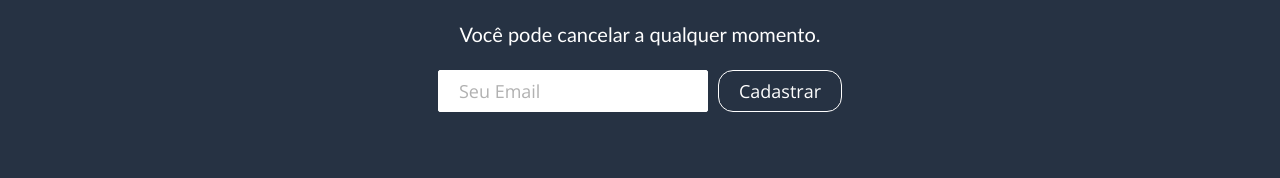
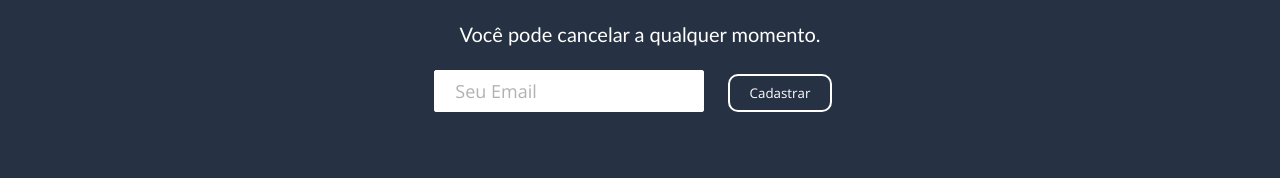
Before and after one commit to Projetos-Fiap/React-Sprint4, a React (Create React App) app: page /login in a window 1280 px wide. Shown: the part 977-1155 px from the top of the page. Built offline with nearby package versions, Linux system fonts and the light colour scheme.

Commit message:
criando botão com styled-components

```diff
--- a/package.json
+++ b/package.json
@@ -12,6 +12,7 @@
     "react-icons": "^4.11.0",
     "react-router-dom": "^6.15.0",
     "react-scripts": "5.0.1",
+    "styled-components": "^6.0.7",
     "web-vitals": "^2.1.4"
   },
   "scripts": {
--- a/src/components/Button/Button.css
+++ /dev/null
@@ -1,43 +0,0 @@
-:root {
-    --primary: #fff;
-  }
-
-  .btn {
-    padding: 8px 20px;
-    border-radius: 15px;
-    outline: none;
-    border: none;
-    cursor: pointer;
-  }
-
-  .btn--primary {
-    background-color: #263243;
-    color: #ffffff;
-    border: 1px solid primary;
-  }
-
-  .btn--outline {
-    background-color: transparent;
-    color: #fff;
-    padding: 8px 20px;
-    border: 1px solid var(--primary);
-    transition: all 0.3s ease-out;
-  }
-
-  .btn--medium {
-    padding: 8px 20px;
-    font-size: 18px;
-  }
-
-  .btn--large {
-    padding: 12px 26px;
-    font-size: 22px;
-  }
-
-  .btn--large:hover,
-  .btn--medium:hover {
-    transition: all 0.3s ease-out;
-    background: #17cf97;
-    color: #242424;
-    transition: 250ms;
-  }
--- a/src/components/Button/Button.js
+++ b/src/components/Button/Button.js
@@ -1,30 +1,19 @@
-import React from 'react';
-import './Button.css';
+import styled from 'styled-components';
 
-const STYLES = ['btn--primary', 'btn--outline', 'btn--test'];
+export const Button = styled.button`
+  cursor: pointer;
+  padding: 8px 20px;
+  border-radius: 10px;
+  background: #263243;
+  color: #fff;
+  border: 2px solid #fff;
+  margin: 0 1em;
+  transition: all 0.3s ease-out; /* Transition for all properties */
 
-const SIZES = ['btn--medium', 'btn--large'];
-
-export const Button = ({
-  children,
-  type,
-  onClick,
-  buttonStyle,
-  buttonSize
-}) => {
-  const checkButtonStyle = STYLES.includes(buttonStyle)
-    ? buttonStyle
-    : STYLES[0];
-
-  const checkButtonSize = SIZES.includes(buttonSize) ? buttonSize : SIZES[0];
-
-  return (
-    <button
-      className={`btn ${checkButtonStyle} ${checkButtonSize}`}
-      onClick={onClick}
-      type={type}
-    >
-      {children}
-    </button>
-  );
-};
+  &:hover {
+    background: #17cf97; /* Change background color on hover */
+    color: #242424; /* Change text color on hover */
+    border: 2px solid transparent;
+    transition: 250ms; /* Transition duration for hover effect */
+  }
+`;
--- a/src/components/Footer/Footer.js
+++ b/src/components/Footer/Footer.js
@@ -33,15 +33,16 @@ function Footer() {
               type='email'
               placeholder='Seu Email'
             />
-            <Button buttonStyle='btn--outline' onClick={handleSubscribeClick}>
+            <Button onClick={handleSubscribeClick}>
               Cadastrar
             </Button>
-          </form>
-          {showMessage && (
+            {showMessage && (
             <p className='subscribe-success-message'>
               Obrigado por se inscrever na nossa newsletter!
             </p>
           )}
+          </form>
+
         </div>
       </section>
       <div class='footer-links'>
--- a/src/components/Navbar/Navbar.js
+++ b/src/components/Navbar/Navbar.js
@@ -4,11 +4,8 @@ import { NavLink } from "react-router-dom";
 
 import { FaRecycle } from "react-icons/fa";
 import { FaBars, FaTimes } from "react-icons/fa";
-import { IconContext } from "react-icons/lib";
 
 import "./Navbar.css";
-import { Button } from "../Button/Button";
-
 
 function Navbar() {
   const [click, setClick] = useState(false);
--- a/src/routes/ContactPage.js
+++ b/src/routes/ContactPage.js
@@ -11,7 +11,7 @@ function ContactPage() {
           <input type="text" name="name" id="" placeholder="Nome" />
           <input type="email" name="email" id="" placeholder="Email" />
           <textarea name="message" id="" cols="30" rows="10" placeholder="Escreva aqui"/>
-          <Button buttonStyle='btn--primary' >Enviar</Button>
+          <Button>Enviar</Button>
       </form>
     </div>
   );
```
Also changed, not shown: 1 other file (tests, documents, lock files or other folders).
